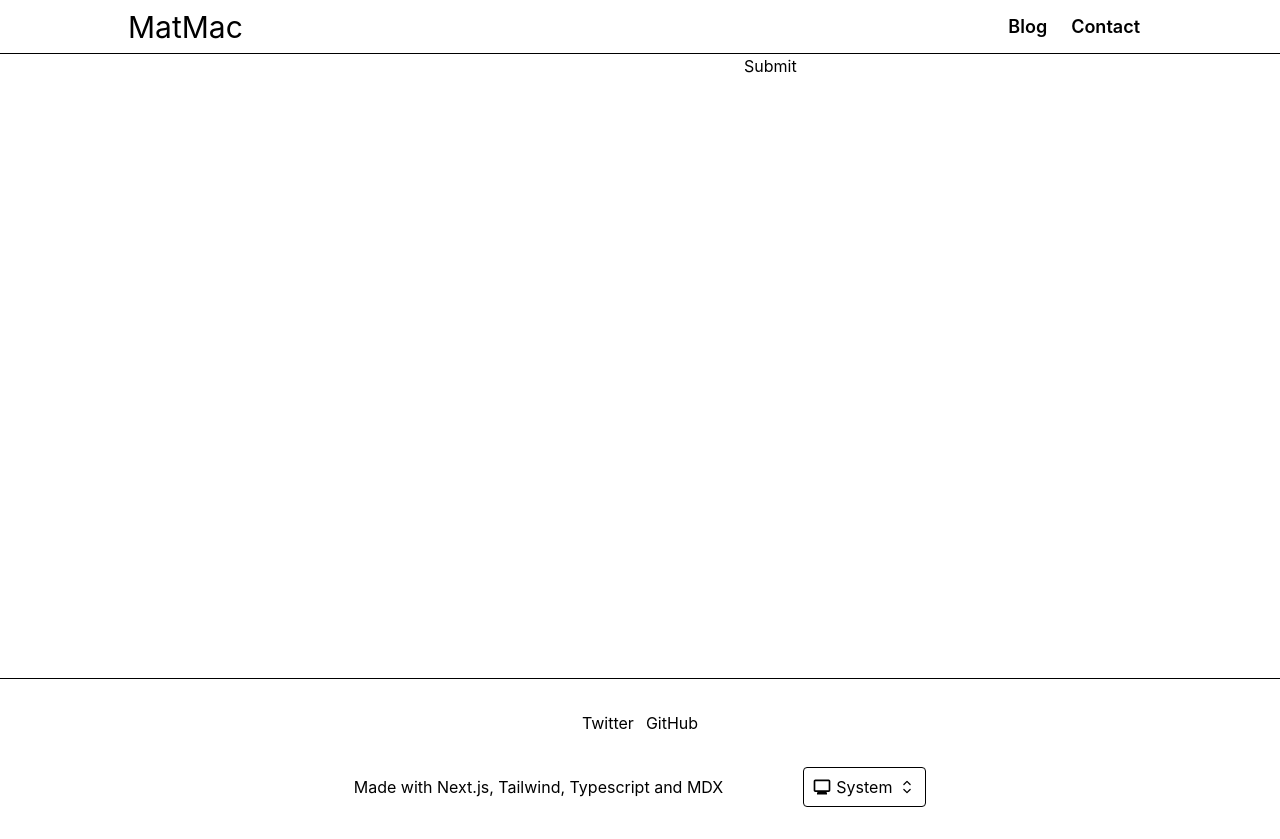
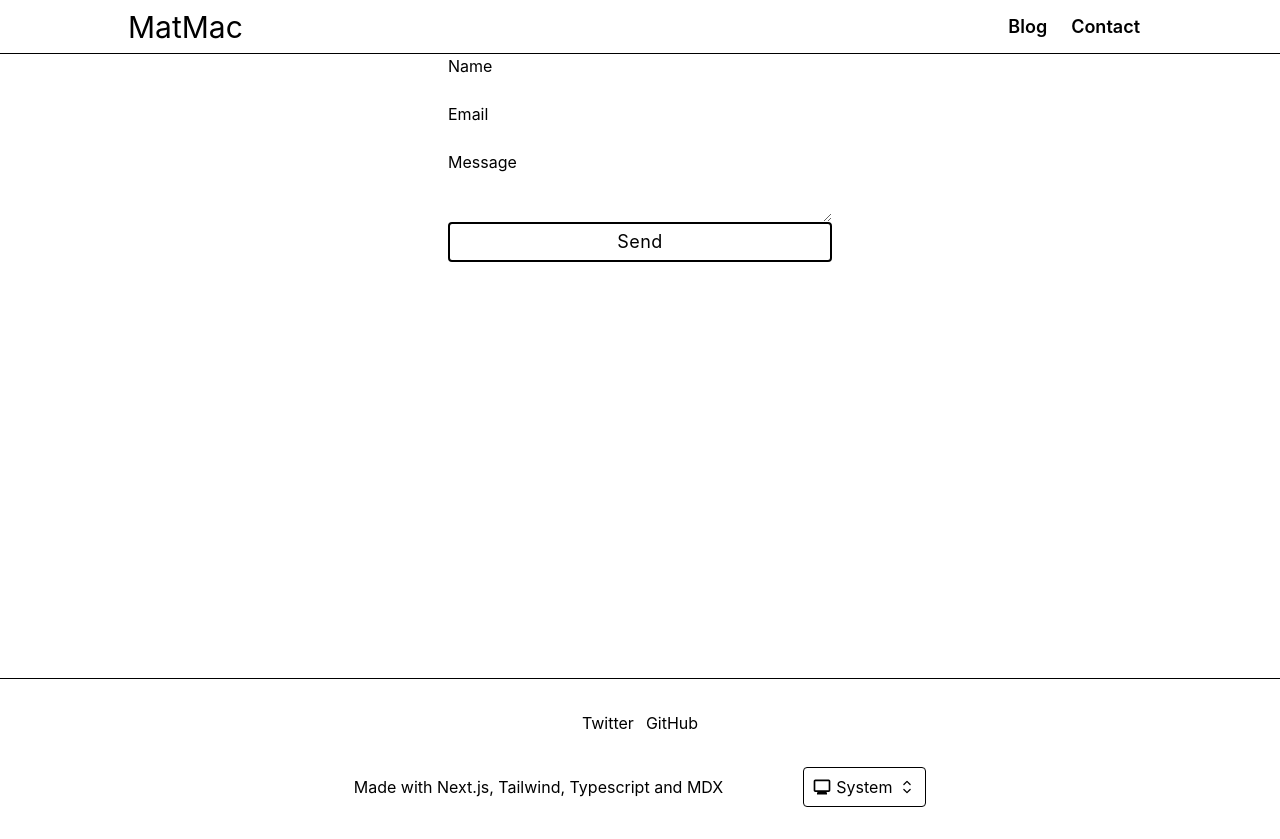
Before and after one commit to TheRaucous/matts-blog, a Next.js app: page /contact in a window 1280 px wide. Built offline with nearby package versions, Linux system fonts and the light colour scheme.

Commit message:
Functional contact page

```diff
--- a/package.json
+++ b/package.json
@@ -9,6 +9,7 @@
     "lint": "next lint"
   },
   "dependencies": {
+    "@emailjs/browser": "^3.11.0",
     "@mdx-js/react": "^2.1.5",
     "ajv": "^6.12.6",
     "date-fns": "^2.29.3",
--- a/src/pages/contact.tsx
+++ b/src/pages/contact.tsx
@@ -1,14 +1,83 @@
+import Head from 'next/head';
+import { useRef } from 'react';
+import emailjs from '@emailjs/browser';
+
 export default function contact() {
+  const form = useRef();
+
+  const sendEmail = (e) => {
+    e.preventDefault();
+
+    emailjs
+      .sendForm(
+        process.env.NEXT_PUBLIC_SERVICE_ID,
+        process.env.NEXT_PUBLIC_TEMPLATE_ID,
+        form.current,
+        process.env.NEXT_PUBLIC_PUBLIC_KEY
+      )
+      .then(
+        (result) => {
+          console.log(result.text);
+        },
+        (error) => {
+          console.log(error.text);
+        }
+      );
+  };
+
   return (
     <>
-      <main>
-        <form action="">
-          <input type="text" name="name" />
-          <input type="email" name="email" />
-          <input type="text" name="message" />
-          <input type="submit" />
+      <Head>
+        <title>Contact - MatMac</title>
+      </Head>
+      <main className='flex justify-center'>
+        <form className="flex flex-col w-96" ref={form} onSubmit={sendEmail}>
+          <label>Name</label>
+          <input type="text" name="user_name" required />
+          <label>Email</label>
+          <input type="email" name="user_email" required />
+          <label>Message</label>
+          <textarea name="message" />
+          <SubmitInput />
         </form>
       </main>
     </>
   );
 }
+
+function SubmitInput() {
+  return (
+    <>
+      <input
+        type="submit"
+        value="Send"
+        className="rounded border-2 px-2 py-1 text-lg tracking-wide transition-colors duration-75 hover:cursor-pointer hover:border-c-theme hover:bg-c-bg-01"
+      />
+    </>
+  );
+}
+
+// export default function contact() {
+//   return (
+//     <>
+//       <main className="flex flex-col items-center">
+//         <h1 className="my-10 text-3xl font-semibold">Contact me</h1>
+//         <form className="flex w-[45rem] max-w-full flex-col items-center">
+//           <TextInput name="email" label="Email" />
+//           <SubmitInput />
+//         </form>
+//       </main>
+//     </>
+//   );
+// }
+
+// function TextInput({ name, label }) {
+//   return (
+//     <div className="flex w-full flex-col justify-center items-center sm:flex-row">
+//       <label htmlFor={name} className="sm:pr-10">
+//         {label}
+//       </label>
+//       <input type="text" name={name} className="rounded border-2 w-full max-w-[20rem]" />
+//     </div>
+//   );
+// }
```
Also changed, not shown: 1 other file (tests, documents, lock files or other folders).
